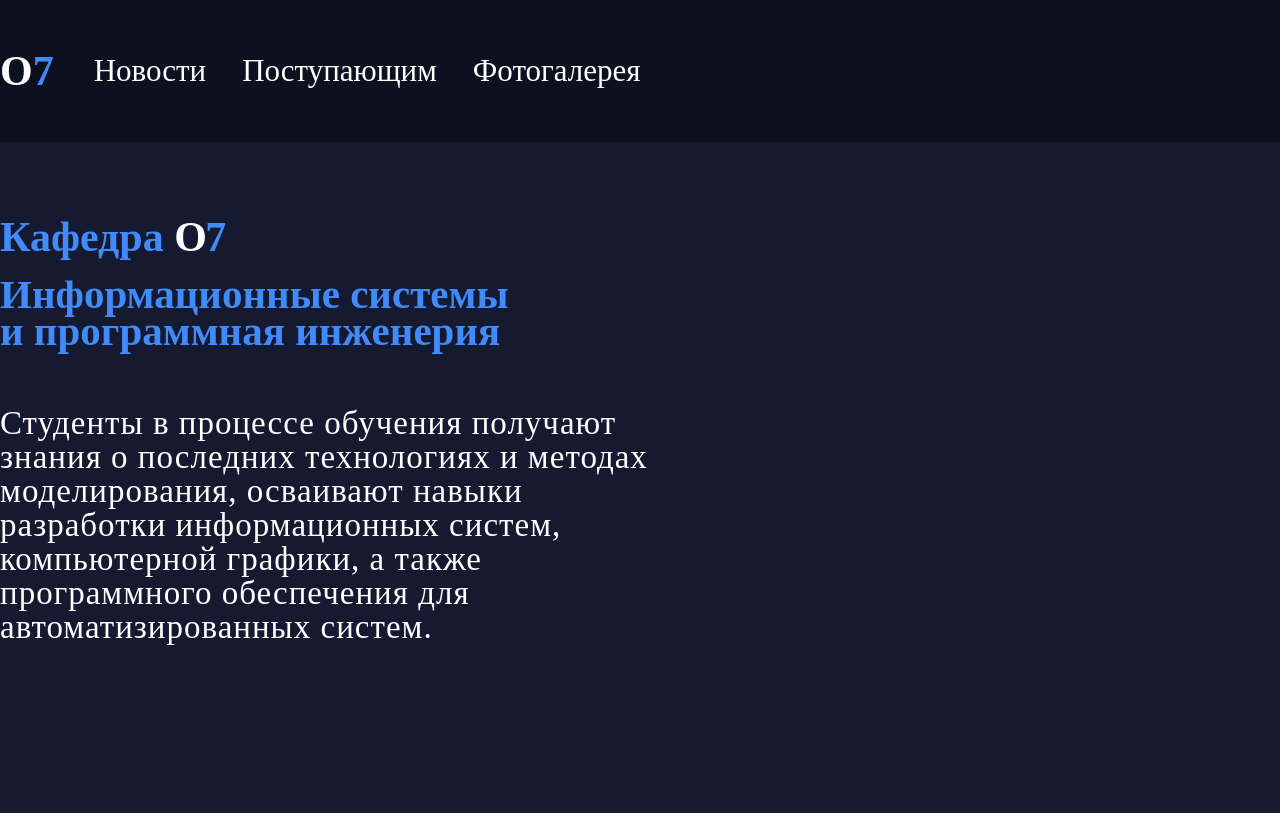
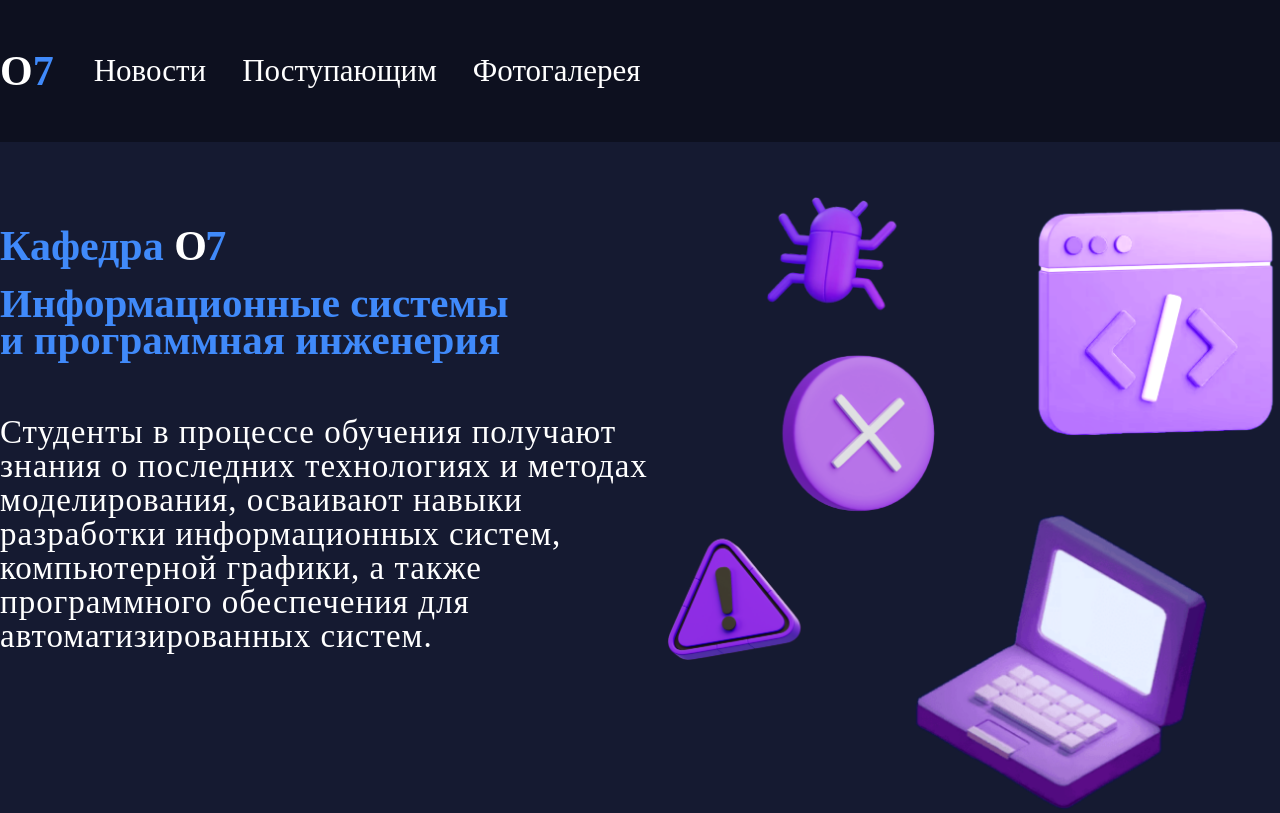
Before and after one commit to DANTES0/EIOS, a Vue app: page /news in a window 1280 px wide. Built offline with nearby package versions, Linux system fonts and the light colour scheme; a web font is replaced by a local one.

Commit message:
Added image to main section

```diff
--- a/src/pages/Main.vue
+++ b/src/pages/Main.vue
@@ -4,16 +4,19 @@
 <template>
     <div class="Main-page">
         <div class="container">
-            <div class="text_wrapper">
-                <h1 class="main_title">Кафедра
+            <section class="promo">
+                <div class="wrapper">
+                    <h1 class="main_title">
+                        Кафедра
                         <span class="cathedra">
                             <span style="color:white">O</span>
                             7
                         </span>
                     </h1>
                     <h2 class="subtitle">Информационные системы и программная инженерия</h2>
-                <div class="descr">Студенты в процессе обучения получают знания о последних технологиях и методах моделирования, осваивают навыки разработки информационных систем, компьютерной графики, а также программного обеспечения для автоматизированных систем.</div>
+                    <p class="descr">Студенты в процессе обучения получают знания о последних технологиях и методах моделирования, осваивают навыки разработки информационных систем, компьютерной графики, а также программного обеспечения для автоматизированных систем.</p>
                 </div>
+            </section>
 
             <div class="pictures">
                 <div class="debug"></div>
@@ -28,14 +31,23 @@
 
 <style>
 .container {
-    margin: 0 auto;
     margin-top: 71px;
     max-width: 1390px;
+    margin: 0 auto;
     font-family: Jost;
     color: #408AFA;
 }
-.text_wrapper {
+.wrapper {
     width: 653px;
+}
+
+.promo {
+    padding: 80px 0 160px;
+
+    background-image: url('../assets/pictures.png');
+    background-repeat: no-repeat;
+    background-size: auto calc(100% - 50px);
+    background-position: right 50px;
 }
 
 .main_title {
```
Also changed, not shown: src/assets/pictures.png (added). Lines whose indentation alone changed are shown as unchanged.
